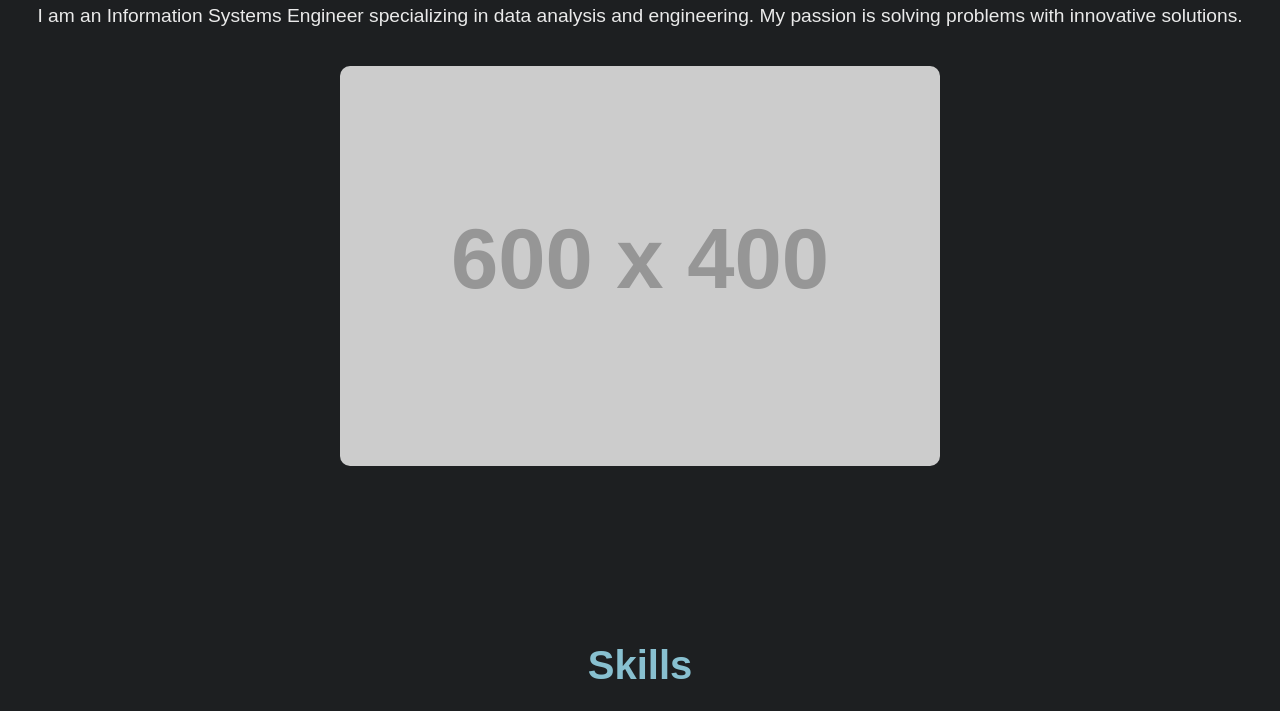
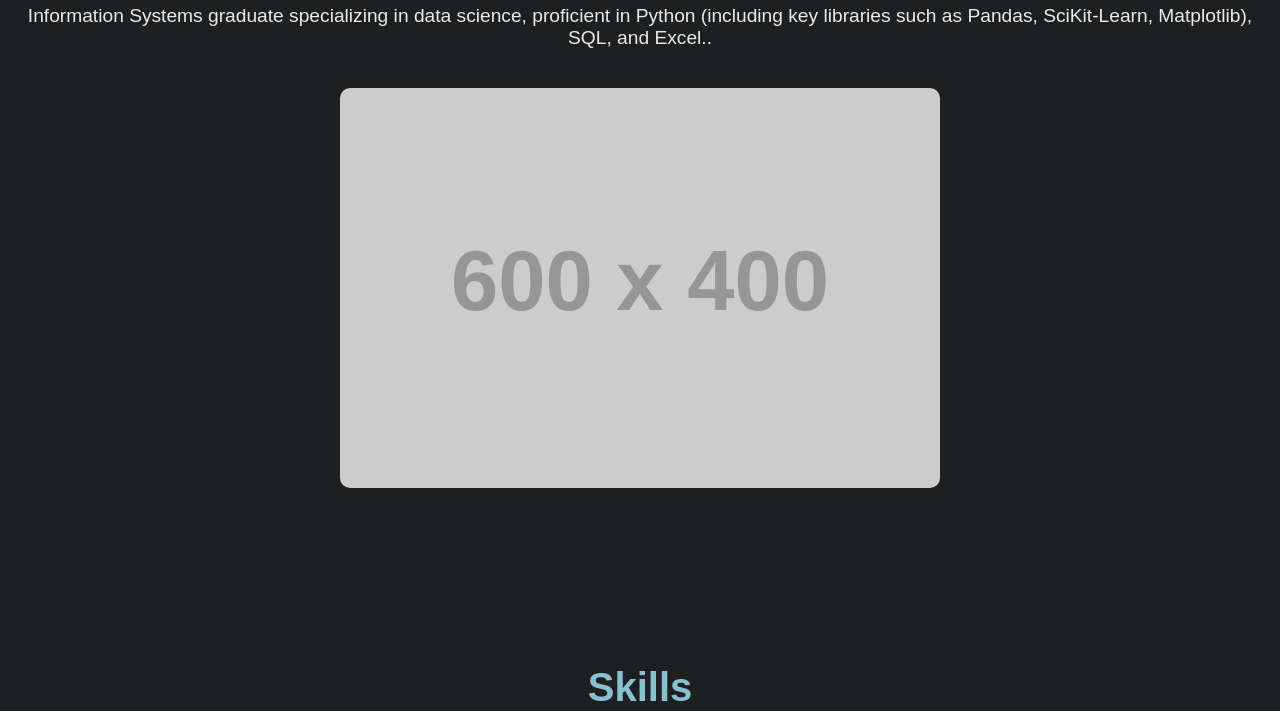
Before and after one commit to lield1096/lield1096.github.io, a plain HTML site: page index.html in a window 1280 px wide. Shown: the part 389-1100 px from the top of the page. Drawn offline with Linux system fonts and the light colour scheme; placeholder pictures from the web are drawn by us.

Commit message:
Update index.html

```diff
--- a/index.html
+++ b/index.html
@@ -24,7 +24,7 @@
     </nav>
     <section id="about" class="section">
         <h2>About Me</h2>
-        <p>I am an Information Systems Engineer specializing in data analysis and engineering. My passion is solving problems with innovative solutions.</p>
+        <p>Information Systems graduate specializing in data science, proficient in Python (including key libraries such as Pandas, SciKit-Learn, Matplotlib), SQL, and Excel..</p>
         <img src="https://via.placeholder.com/600x400" alt="About me image">
     </section>
     <section id="skills" class="section">
```
